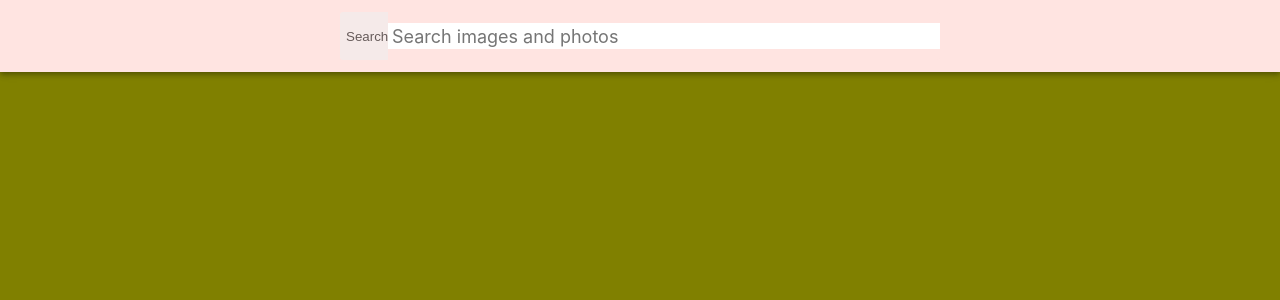
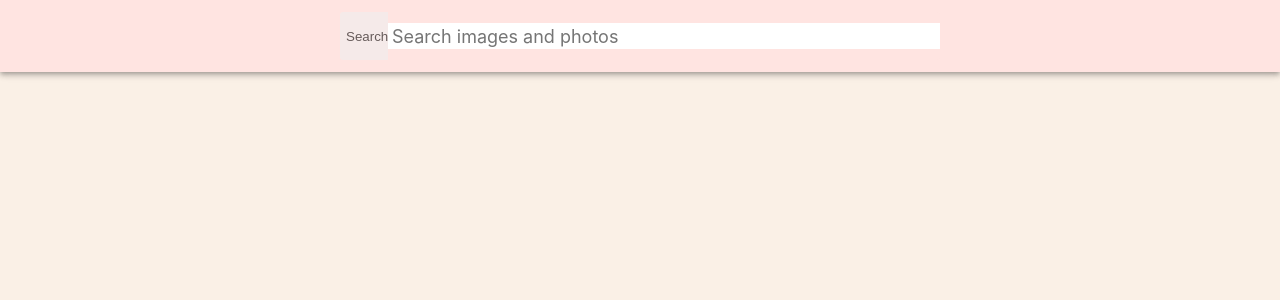
Before and after one commit to KasiaNejman/goit-react-hw-03-image-finder, a React (Create React App) app: page / in a window 1280 px wide. Shown: the top 300 px of the page. Built offline with nearby package versions, Linux system fonts and the light colour scheme.

Commit message:
Update App.css

```diff
--- a/src/components/App.css
+++ b/src/components/App.css
@@ -23,7 +23,7 @@ html {
     font-family: -apple-system, BlinkMacSystemFont, "Segoe UI", Roboto,
       Oxygen-Sans, Ubuntu, Cantarell, "Helvetica Neue", sans-serif;
     color: #DAA520;
-    background-color: #808000;
+    background-color: #FAF0E6;
     -webkit-font-smoothing: antialiased;
     -moz-osx-font-smoothing: grayscale;
   }
```
